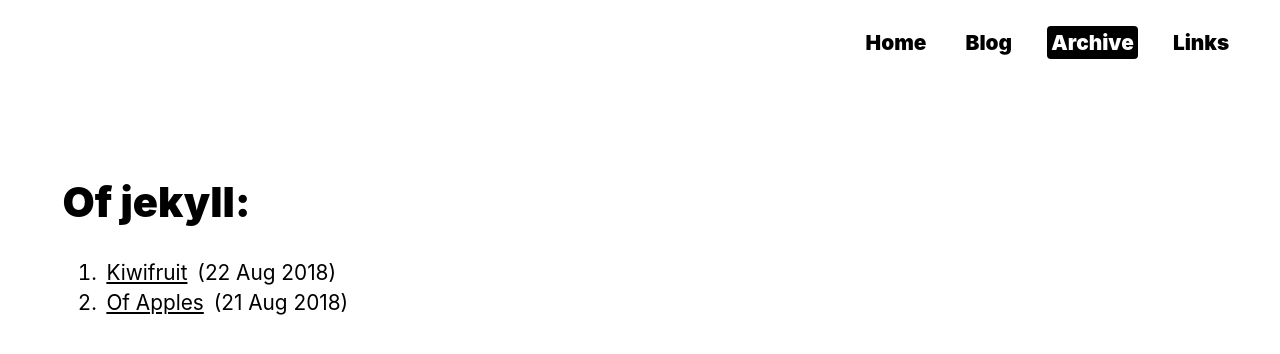
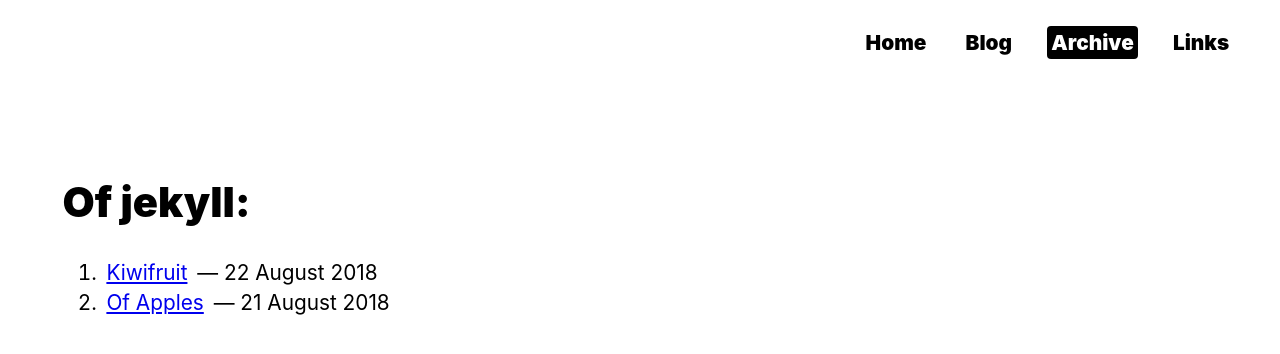
Before and after one commit to denismcdonald/blog, a Jekyll site: the page built from tag/jekyll.md, in a window 1280 px wide. Shown: the top 354 px of the page. Built offline with Jekyll 4.4.1, drawn with Linux system fonts in a browser that asks for light colours; some web fonts are replaced.

Commit message:
Back to blue links

```diff
--- a/_layouts/tagpage.html
+++ b/_layouts/tagpage.html
@@ -5,7 +5,7 @@ layout: default
 <h1>Of {{ page.tag }}:</h1>
 <ul>
 {% for post in site.tags[page.tag] %}
-  <li><a href="{{ site.baseurl }}{{ post.url }}">{{ post.title }}</a> ({{ post.date | date_to_string }})<br>
+  <li><a href="{{ site.baseurl }}{{ post.url }}">{{ post.title }}</a> &mdash; {{ post.date | date: "%d %B %Y" }}<br>
     {{ post.description }}
   </li>
 {% endfor %}
--- a/_sass/main.scss
+++ b/_sass/main.scss
@@ -29,11 +29,10 @@ body {
     margin: 0;
 }
 
-a {
-    // color: #FFFFBC;
-    color: #000;
-    // color: darkmagenta;
-}
+// a {
+//     color: #FFFFBC;
+//     color: #000;
+// }
 
 a:focus {
     // background-color: #000;
@@ -42,10 +41,10 @@ a:focus {
     text-decoration: none;
 }
 
-a:visited {
-    // color: #FEF5DE;
-    // color: darkmagenta;
-}
+// a:visited {
+//     color: #FEF5DE;
+//     color: darkmagenta;
+// }
 
 a:hover {
     background: #000;
@@ -116,7 +115,6 @@ aside {
     border-radius: 4px;
     text-decoration: none;
 }
-
 
 .edit {
     display: inline-block;
@@ -189,6 +187,7 @@ nav {
 }
 
 nav a {
+    color: #000;
     margin: 0 0.25rem 0 0.25rem;
     // padding: 0 4px;
     padding: 4px;
@@ -274,9 +273,9 @@ code {
     text-align: left;
 }
 
-.toc a {
-    text-decoration: none;
-}
+// .toc a {
+//     text-decoration: none;
+// }
 
 .toc:before {
     content: "Table of contents";
```
Also changed, not shown: 5 other files.
